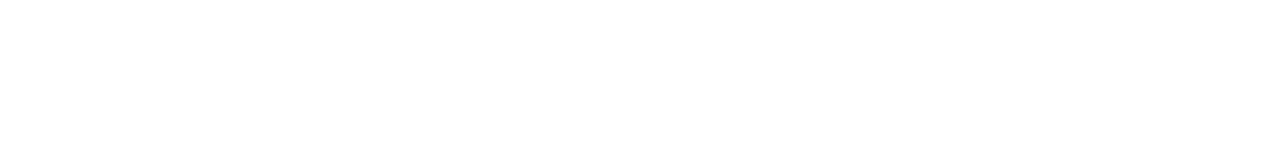
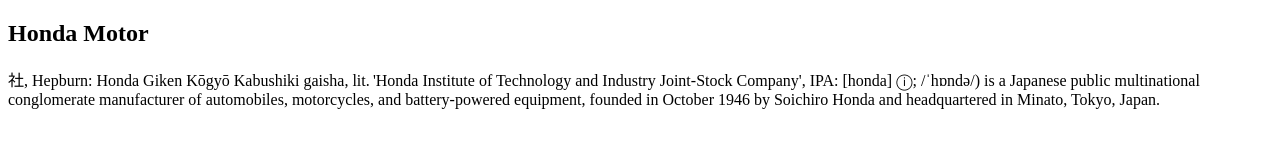
Before and after one commit to SalinasJason/COMP001B.LectureActivity4-2, a plain HTML site: page index.html in a window 1280 px wide. Drawn offline with Linux system fonts and the light colour scheme.

Commit message:
added main content section 1

```diff
--- a/index.html
+++ b/index.html
@@ -7,6 +7,11 @@
     <link rel="stylesheet" href="main.css">
 </head>
 <body>
-
+    <main>
+        <section>
+            <h1>Honda Motor</h1>
+            <p>社, Hepburn: Honda Giken Kōgyō Kabushiki gaisha, lit. 'Honda Institute of Technology and Industry Joint-Stock Company', IPA: [honda] ⓘ; /ˈhɒndə/) is a Japanese public multinational conglomerate manufacturer of automobiles, motorcycles, and battery-powered equipment, founded in October 1946 by Soichiro Honda and headquartered in Minato, Tokyo, Japan.</p>
+        </section>
+    </main>
 </body>
 </html>
```
